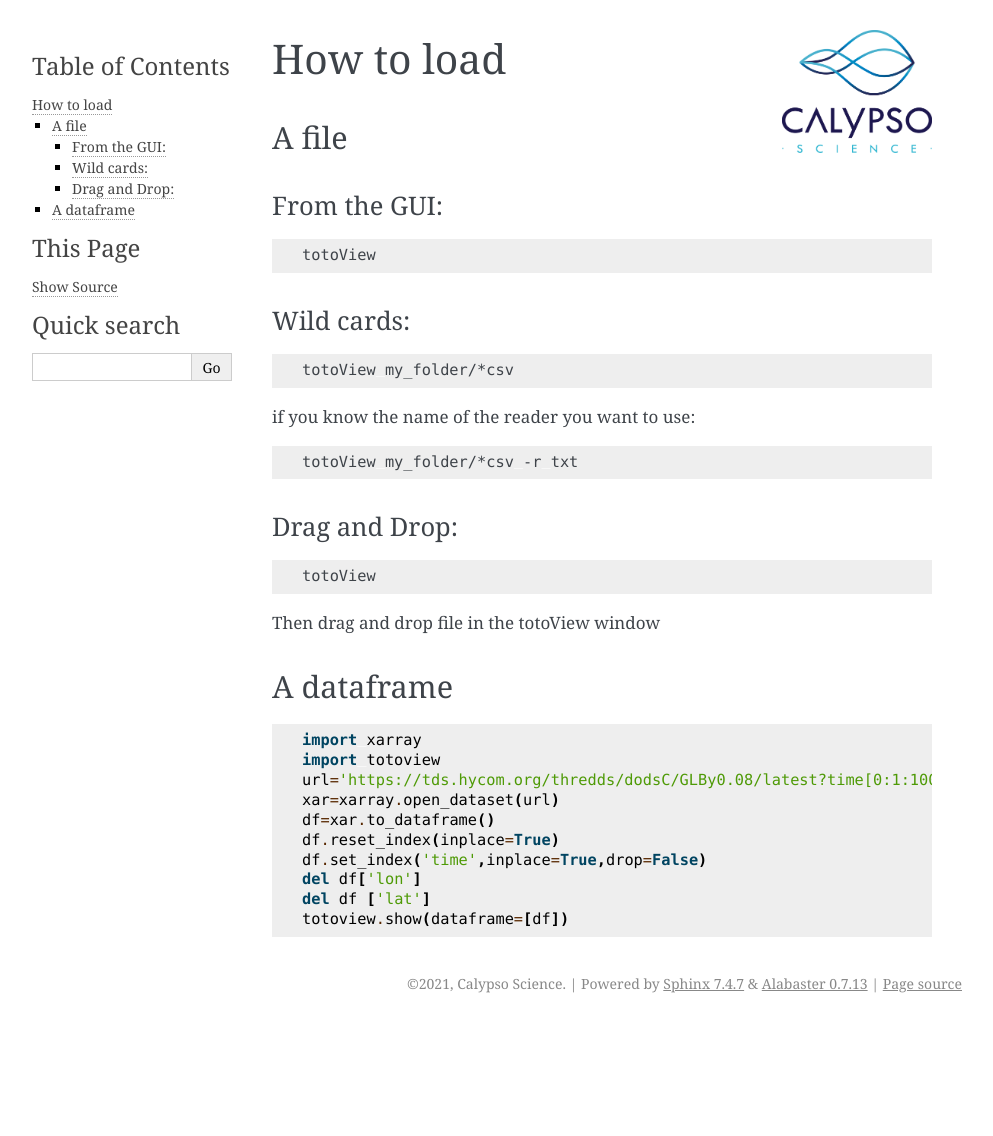
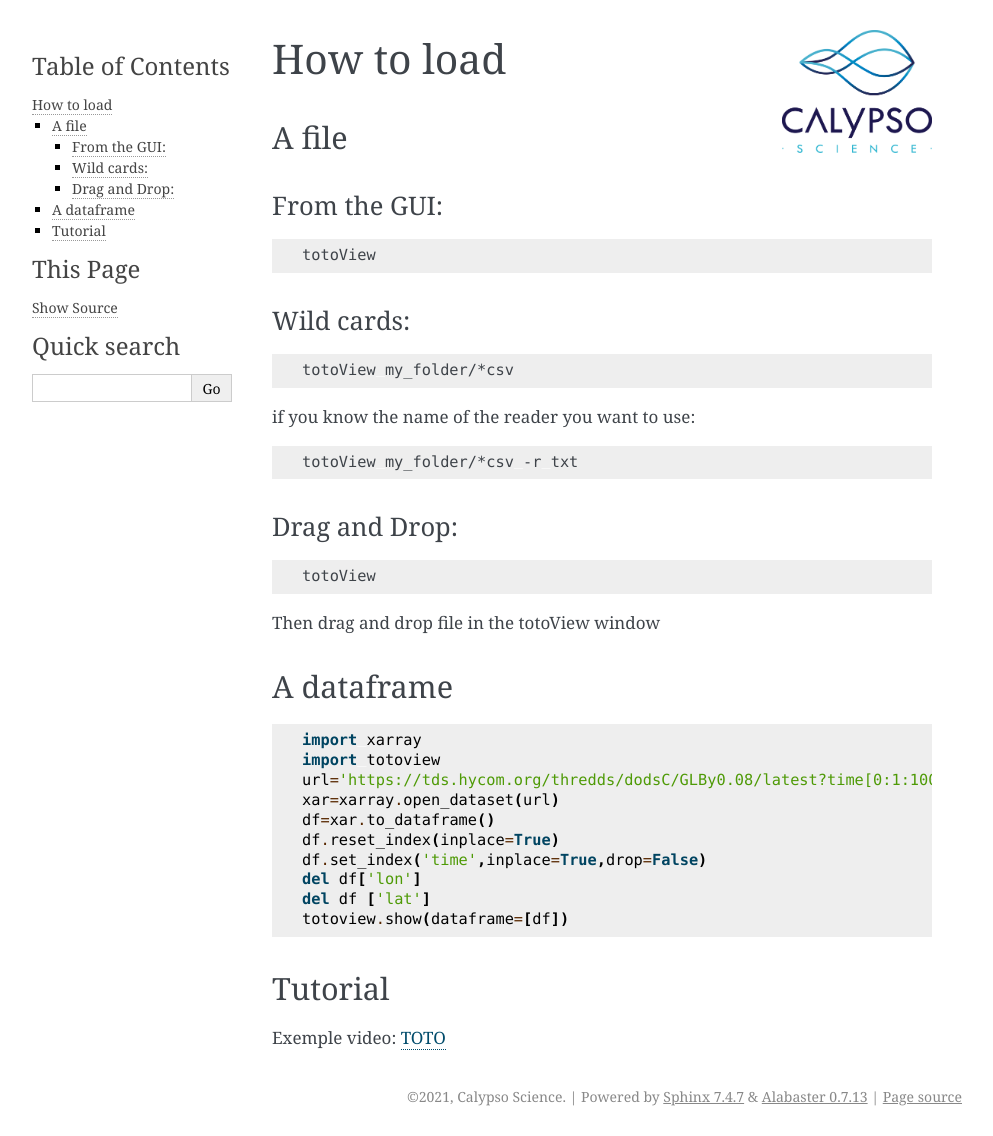
Before and after one commit to calypso-science/Totoview, a Sphinx documentation site: the page built from docs/loading.rst, in a window 1280 px wide. Shown: the whole page, without its empty margins (148-1141 px from the left). Built offline with Sphinx 7.4.7, drawn with Linux system fonts in a browser that asks for light colours; before the commit the page ends 1023 px from its top, so only the background shows below that.

Commit message:
added video in doc

```diff
--- a/docs/install.rst
+++ b/docs/install.rst
@@ -49,7 +49,9 @@
 
    python setup.py install
 
+Installation tutorial:
 
+`TOTOVIEW`_
 
 Using the compiled version on WINDOWS
 -------------------------------------
--- a/docs/loading.rst
+++ b/docs/loading.rst
@@ -53,3 +53,11 @@
     del df['lon']
     del df ['lat']
     totoview.show(dataframe=[df])
+
+Tutorial
+--------
+
+Exemple video: `TOTO`_
+
+
+.. _`TOTO`: https://youtu.be/SRcABTO31jc
```
Also changed, not shown: other parts of docs/install.rst (+4 -0 lines).
